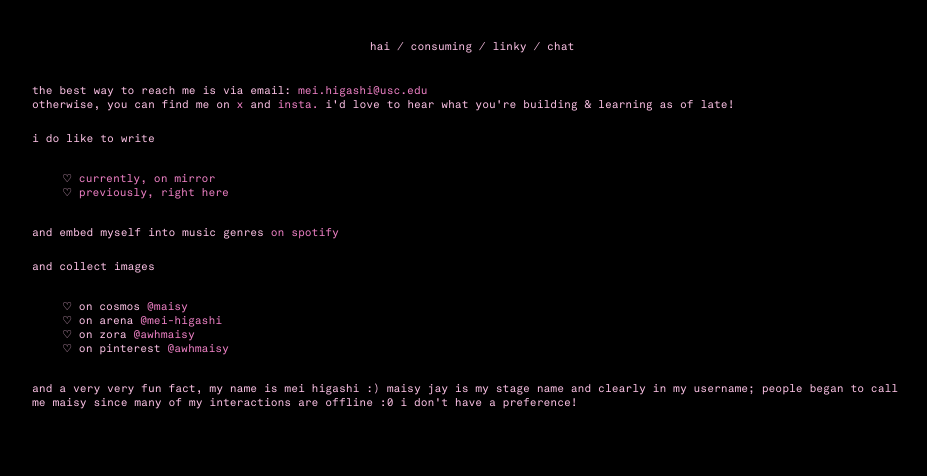
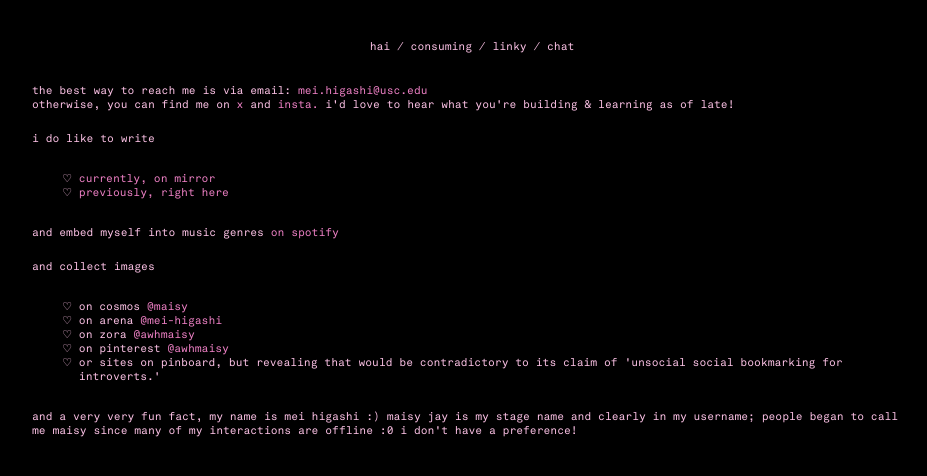
Before and after one commit to awhmaisy/haiwrld, a website: page linky.html in a window 1280 px wide. Shown: the whole page, without its empty margins (168-1095 px from the left). Drawn offline with nearby package versions, Linux system fonts and the light colour scheme.

Commit message:
i enjoy pinboard

```diff
--- a/linky.html
+++ b/linky.html
@@ -50,6 +50,9 @@
         <li>
             on pinterest <a href="https://www.pinterest.com/awhmaisy" target=”_blank” style="color: #EE80C5;">@awhmaisy</a>
         </li>
+        <li>
+            or sites on pinboard, but revealing that would be contradictory to its claim of 'unsocial social bookmarking for introverts.'
+        </li>
     </ul>
     <p>and a very very fun fact, my name is mei higashi :) maisy jay is my stage name and clearly in my username; people began to call me maisy since many of my interactions are offline :0 i don't have a preference!</p>
 </body>
```
